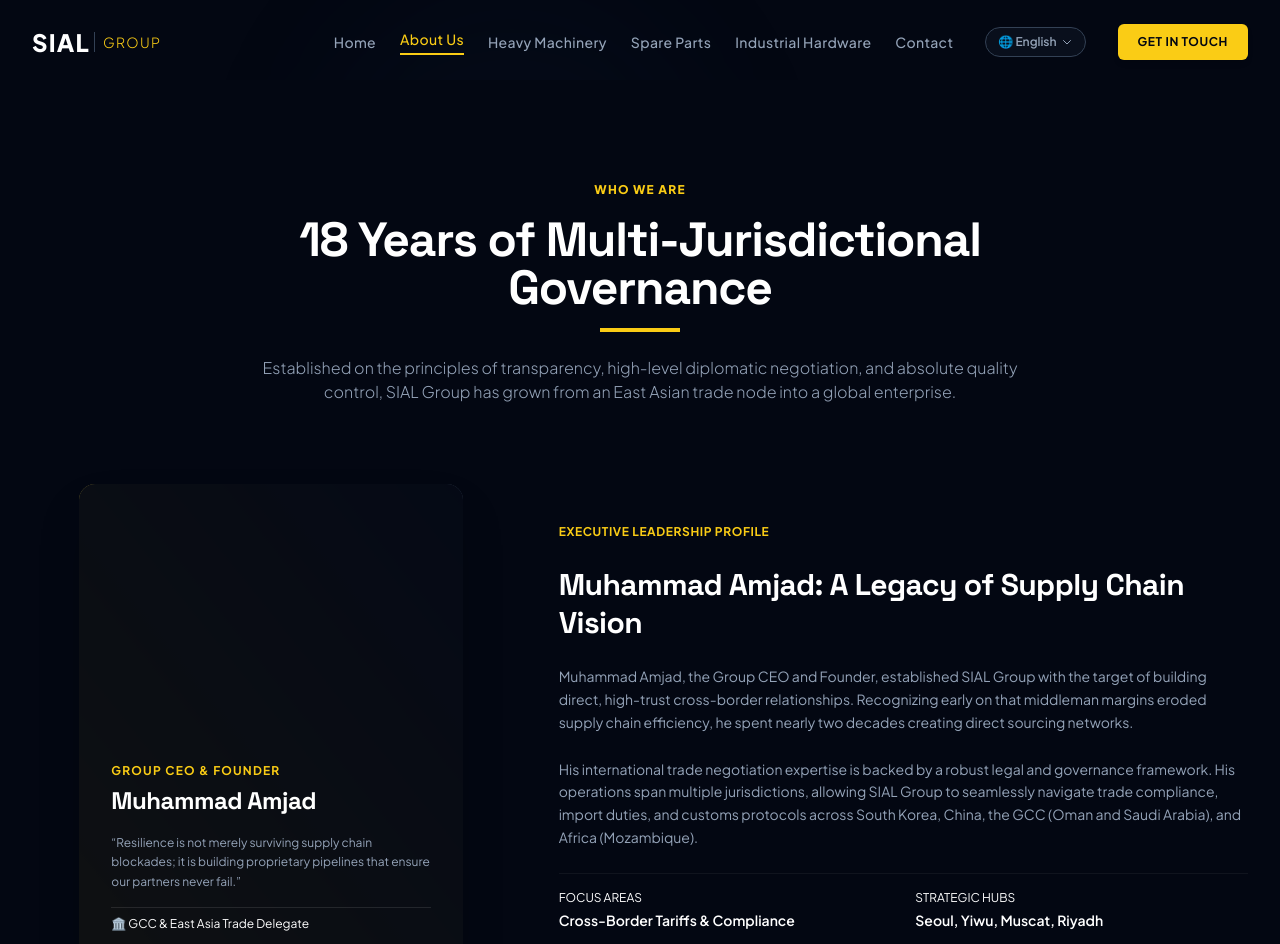
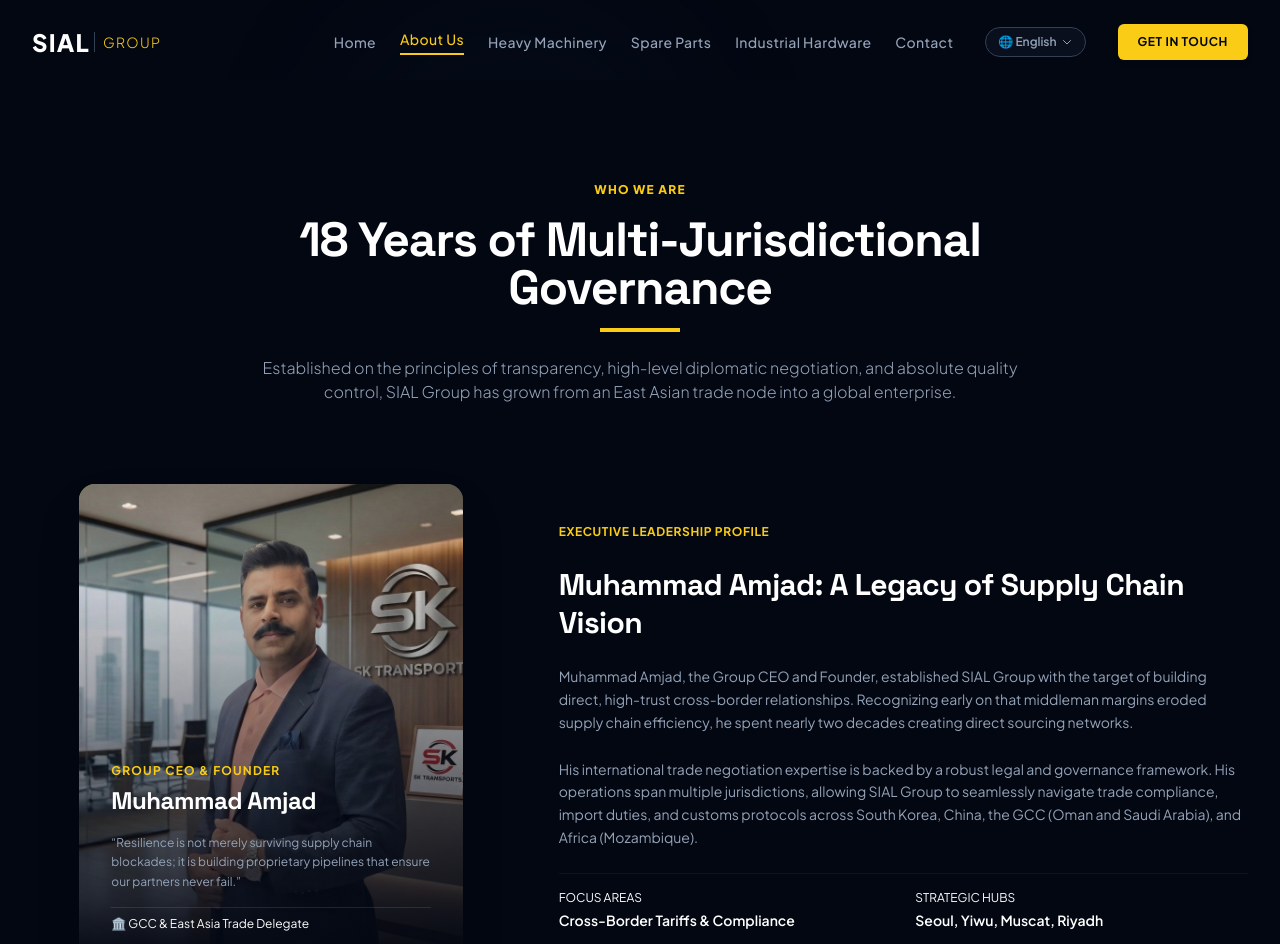
Before and after one commit to ahmedsial1/skglobal, a Next.js app: page /about in a window 1280 px wide. Shown: the top 944 px of the page. Built offline with nearby package versions, Linux system fonts and the light colour scheme.

Commit message:
Embed CEO profile photo on About page

```diff
--- a/app/about/page.tsx
+++ b/app/about/page.tsx
@@ -34,9 +34,14 @@ export default function About() {
         <ScrollReveal delay={0.15}>
           <section className="grid grid-cols-1 lg:grid-cols-12 gap-12 items-center">
             <div className="lg:col-span-5 flex justify-center">
-              {/* Elegant avatar border representing leadership */}
-              <div className="relative p-1 bg-gradient-to-tr from-sial-gold to-sial-gray-dark rounded-2xl w-full max-w-sm aspect-[4/5] overflow-hidden shadow-2xl group">
-                <div className="absolute inset-0 bg-sial-slate-dark/95 flex flex-col justify-end p-8 space-y-4">
+              <div className="relative p-[1px] bg-gradient-to-tr from-sial-gold to-sial-gray-dark rounded-2xl w-full max-w-sm aspect-[4/5] overflow-hidden shadow-2xl group">
+                {/* Background CEO Image */}
+                <div
+                  className="absolute inset-0 bg-cover bg-center transition-transform duration-500 group-hover:scale-105"
+                  style={{ backgroundImage: `url('/ceo.jpg')` }}
+                ></div>
+                {/* Overlay with dark gradient to make text readable */}
+                <div className="absolute inset-0 bg-gradient-to-t from-sial-slate-dark via-sial-slate-dark/40 to-transparent flex flex-col justify-end p-8 space-y-4">
                   <div className="space-y-1">
                     <span className="text-xs uppercase tracking-widest text-sial-gold font-bold">Group CEO & Founder</span>
                     <h3 className="text-2xl font-black text-white">Muhammad Amjad</h3>
```
Also changed, not shown: public/ceo.jpg (added).
